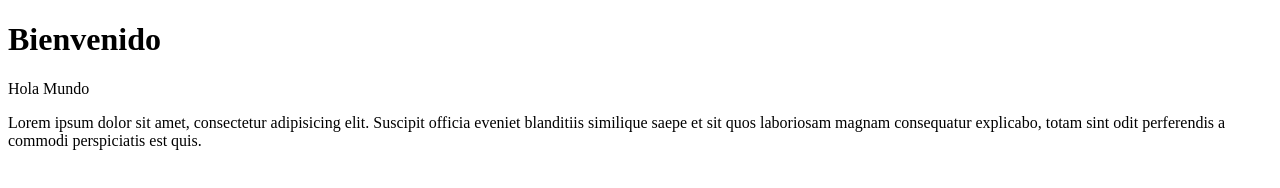
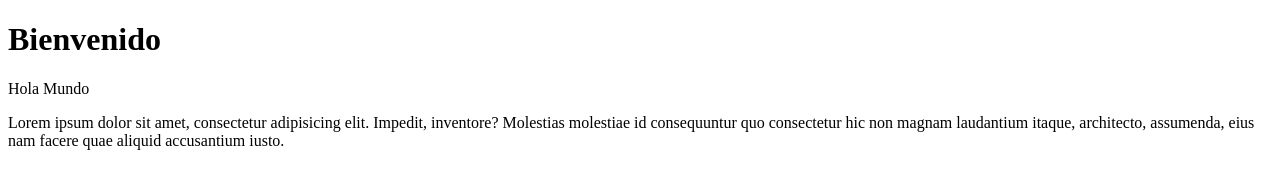
Before and after one commit to mgy-13/primerasPruebas, a plain HTML site: page index.html in a window 1280 px wide. Drawn offline with Linux system fonts and the light colour scheme.

Commit message:
parrafo nuevo

```diff
--- a/index.html
+++ b/index.html
@@ -8,9 +8,8 @@
 <body>
     <h1>Bienvenido</h1>
     <p>Hola Mundo</p>
-    <p>Lorem ipsum dolor sit amet, consectetur adipisicing elit.
-         Suscipit officia eveniet blanditiis similique saepe et sit quos
-         laboriosam magnam consequatur explicabo, totam sint odit perferendis
-          a commodi perspiciatis est quis.</p>
+    <p>Lorem ipsum dolor sit amet, consectetur adipisicing elit. Impedit, inventore? Molestias molestiae id
+        consequuntur quo consectetur hic
+        non magnam laudantium itaque, architecto, assumenda, eius nam facere quae aliquid accusantium iusto.</p>
 </body>
 </html>
```
